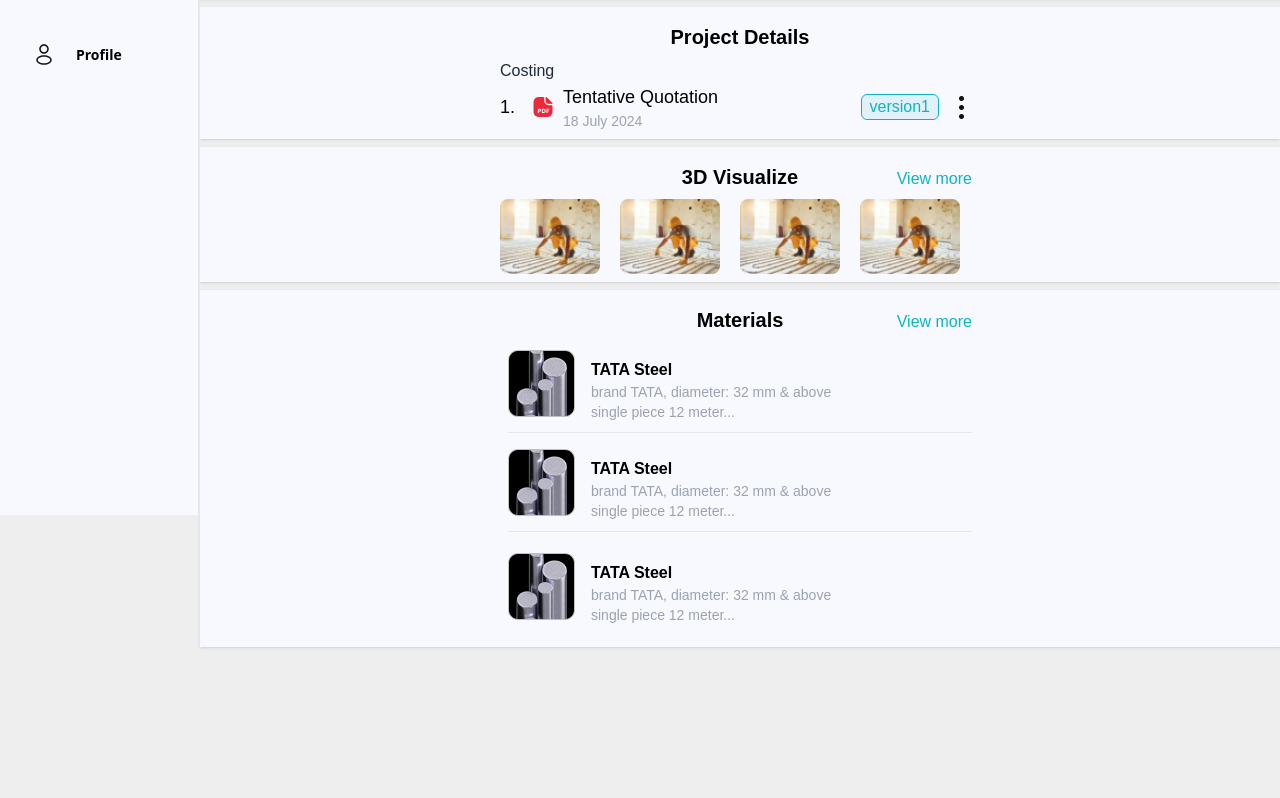
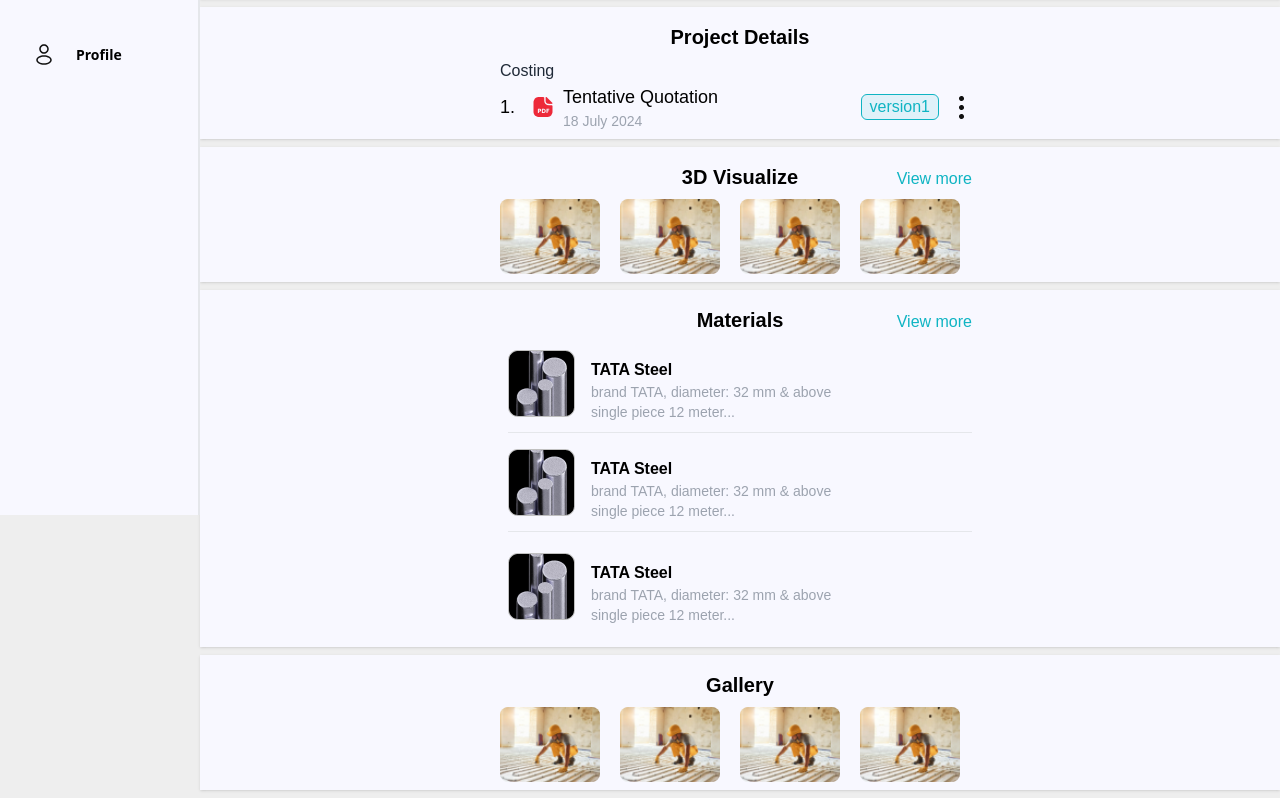
Before and after one commit to tejudharanesh/teju_habi, a React (Vite) app in the folder client/: page / in a window 1280 px wide. Shown: the part 285-1083 px from the top of the page. Before the commit the page ends 940 px from the top, so only its background shows below. Built offline with nearby package versions, Linux system fonts and the light colour scheme.

Commit message:
added GALLERY COMPONENT

```diff
--- /dev/null
+++ b/client/src/components/ProjectDetails/Gallery.jsx
@@ -0,0 +1,42 @@
+import React from "react";
+import site from "../../assets/images/site.png";
+
+function Gallery({ isExpanded }) {
+  return (
+    <div
+      className={`flex flex-col w-full bg-layoutColor shadow h-auto p-2 mb-2 ${
+        isExpanded
+          ? "md:px-20 lg:px-52 xl:px-[300px]"
+          : "md:px-16 lg:px-48 xl:px-[300px]"
+      }`}
+    >
+      <header className="text-center m-2 relative">
+        <p className="text-xl font-semibold text-black inline-block">Gallery</p>
+      </header>
+      <div className="grid grid-cols-4 justify-around items-center">
+        <img
+          src={site}
+          alt="Site Photo 1"
+          className="w-[78px] md:w-[100px] h-[75px] object-cover rounded-lg"
+        />
+        <img
+          src={site}
+          alt="Site Photo 1"
+          className="w-[78px] md:w-[100px] h-[75px] object-cover rounded-lg "
+        />
+        <img
+          src={site}
+          alt="Site Photo 1"
+          className="w-[78px] md:w-[100px] h-[75px] object-cover rounded-lg"
+        />
+        <img
+          src={site}
+          alt="Site Photo 1"
+          className="w-[78px] md:w-[100px] h-[75px] object-cover rounded-lg"
+        />
+      </div>
+    </div>
+  );
+}
+
+export default Gallery;
--- a/client/src/pages/ProjectDetails.jsx
+++ b/client/src/pages/ProjectDetails.jsx
@@ -3,9 +3,10 @@ import Docments from "../components/ProjectDetails/Docments";
 import Details from "../components/ProjectDetails/Details";
 import DVisualize from "../components/ProjectDetails/3DVisualize";
 import Materials from "../components/ProjectDetails/Materials";
+import Gallery from "../components/ProjectDetails/Gallery";
 function ProjectDetails({ isExpanded }) {
   return (
-    <div className="min-h-screen flex flex-col font-poppins w-full bg-background">
+    <div className="min-h-screen flex flex-col font-poppins w-full bg-background h-auto">
       <Details isExpanded={isExpanded} />
       <div
         className={`flex flex-col w-full bg-layoutColor shadow h-auto p-2 mb-2 ${
@@ -21,6 +22,9 @@ function ProjectDetails({ isExpanded }) {
       </div>
       <DVisualize />
       <Materials />
+      <Gallery />
+      <br className="md:hidden" />
+      <br className="md:hidden" />
     </div>
   );
 }
```
